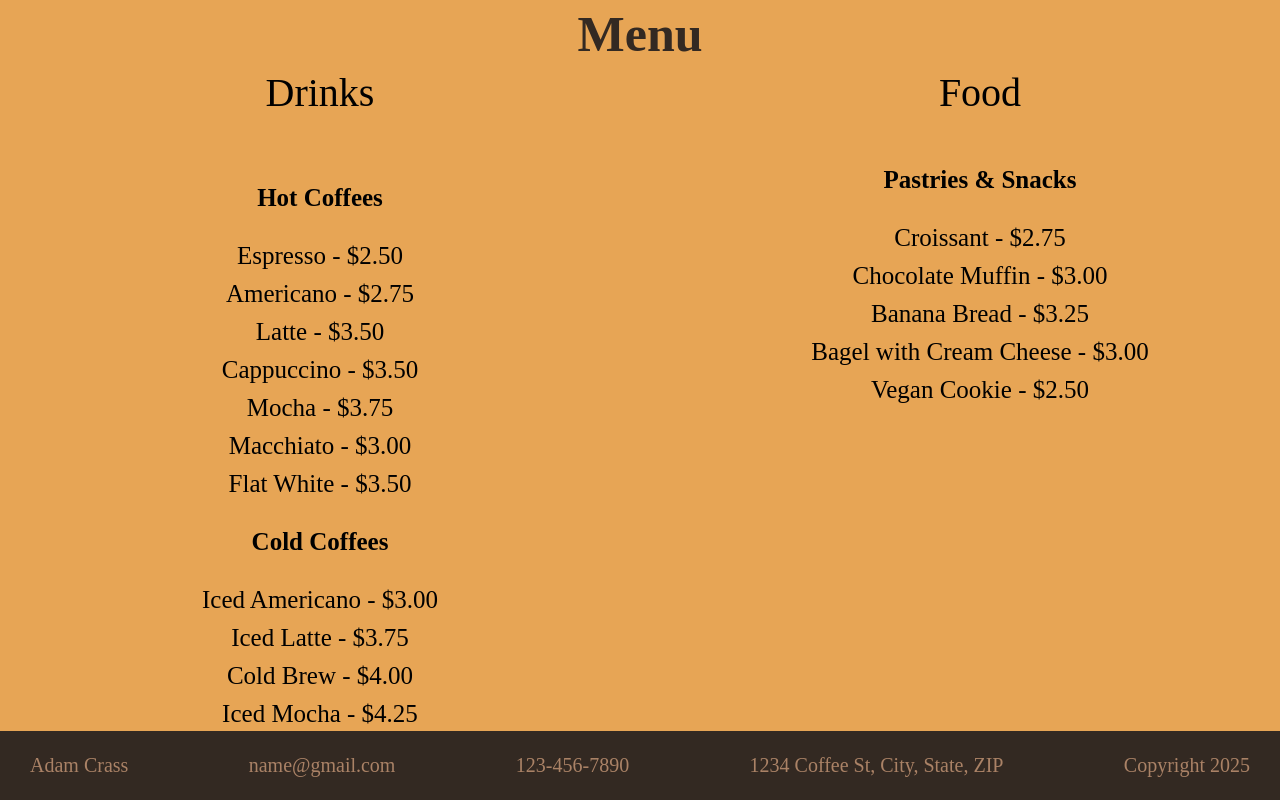
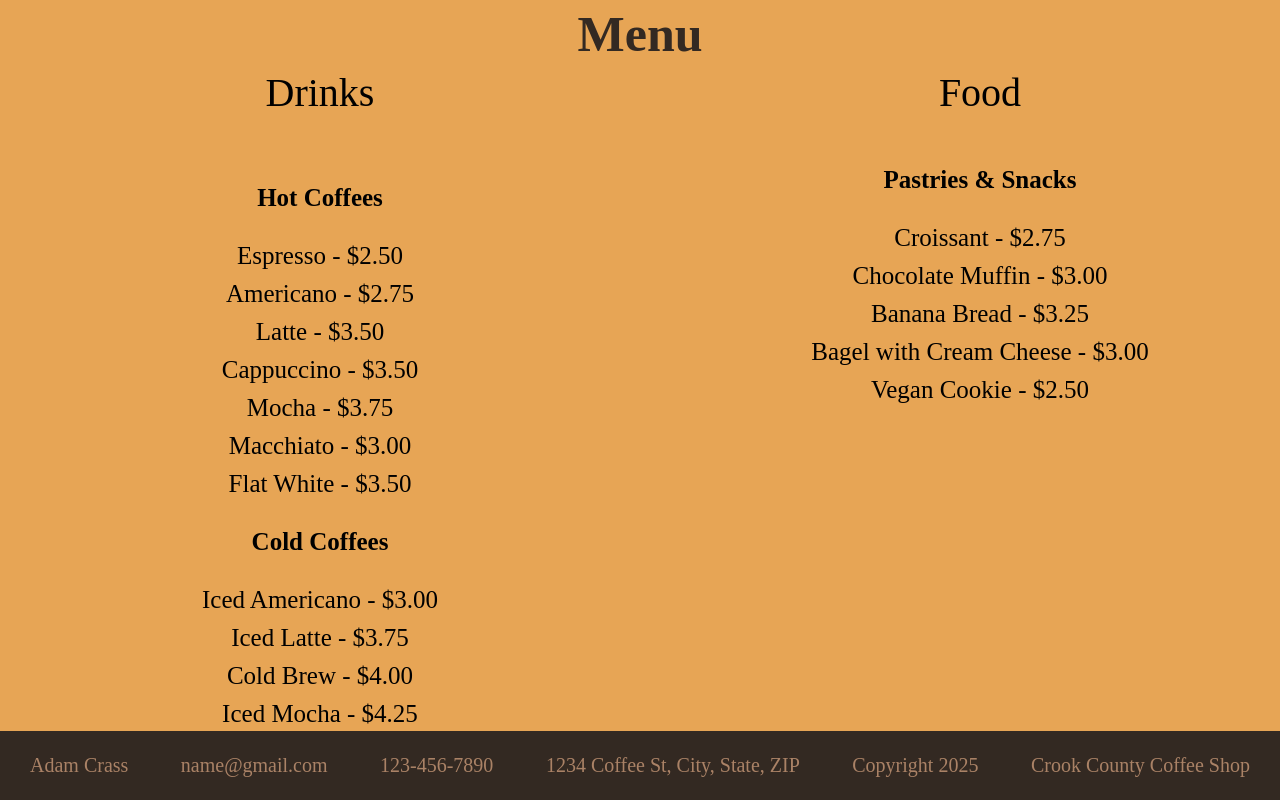
Before and after one commit to adamcrass/Coffee-Shop-Project, a plain HTML site: page index.html in a window 1280 px wide. Shown: the part 835-1635 px from the top of the page. Drawn offline with Linux system fonts and the light colour scheme.

Commit message:
Added target

```diff
--- a/index.html
+++ b/index.html
@@ -72,6 +72,9 @@
         <span>123-456-7890</span>
         <span>1234 Coffee St, City, State, ZIP</span>
         <span>Copyright 2025</span>
+        <a href="https://cchs.crookcountyschools.org" target="_blank"
+          >Crook County Coffee Shop</a
+        >
       </footer>
     </main>
   </body>
```
